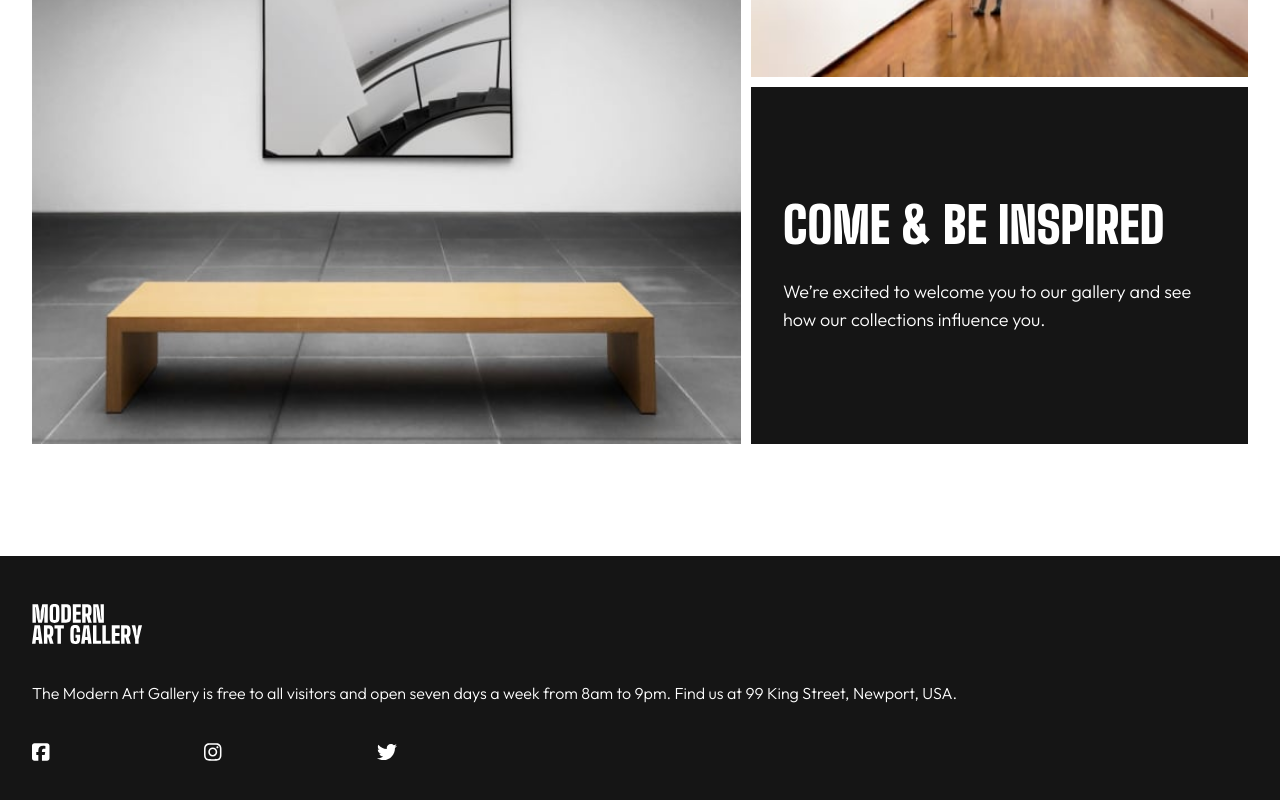
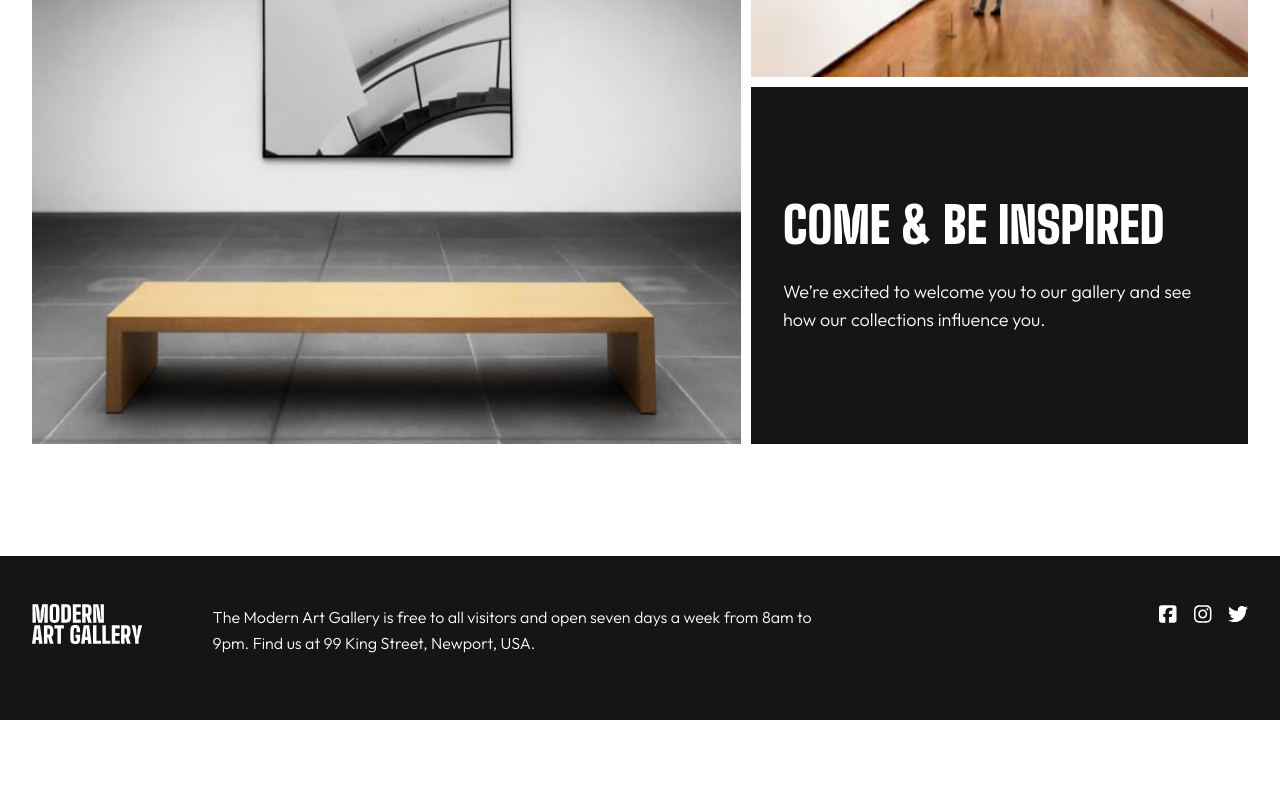
Before and after one commit to ltc870/artgallerywebsite, a React (Vite) app: page / in a window 1280 px wide. Shown: the part 3129-3929 px from the top of the page. After the commit the page ends 3849 px from the top, so only its background shows below. Built offline with nearby package versions, Linux system fonts and the light colour scheme.

Commit message:
styled footer

```diff
--- a/src/components/Footer.module.css
+++ b/src/components/Footer.module.css
@@ -33,3 +33,30 @@
     width: 30%;
     justify-content: space-between;
 }
+
+/*! TABLET VIEW  */
+
+@media (min-width: 768px) {
+    /* lAYOUT */
+
+   .footerContainer {
+        grid-template-rows: auto;
+        grid-template-columns: repeat(3, auto);
+        align-items: flex-start;
+   }
+
+   .lightLogo {
+        margin-right: 3em
+   }
+
+   .footerText {
+        margin-top: 0;
+        width: 65%;
+   }
+
+   .footerSocialMedia {
+        width: 100%;
+        margin-right: 2em;
+   }
+
+}
```
